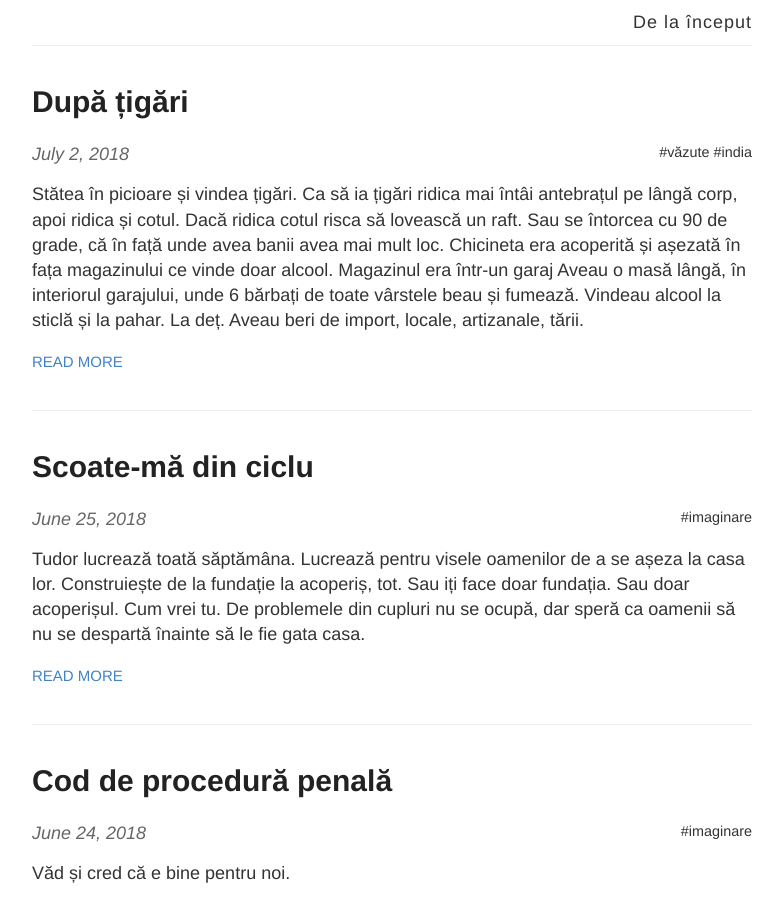
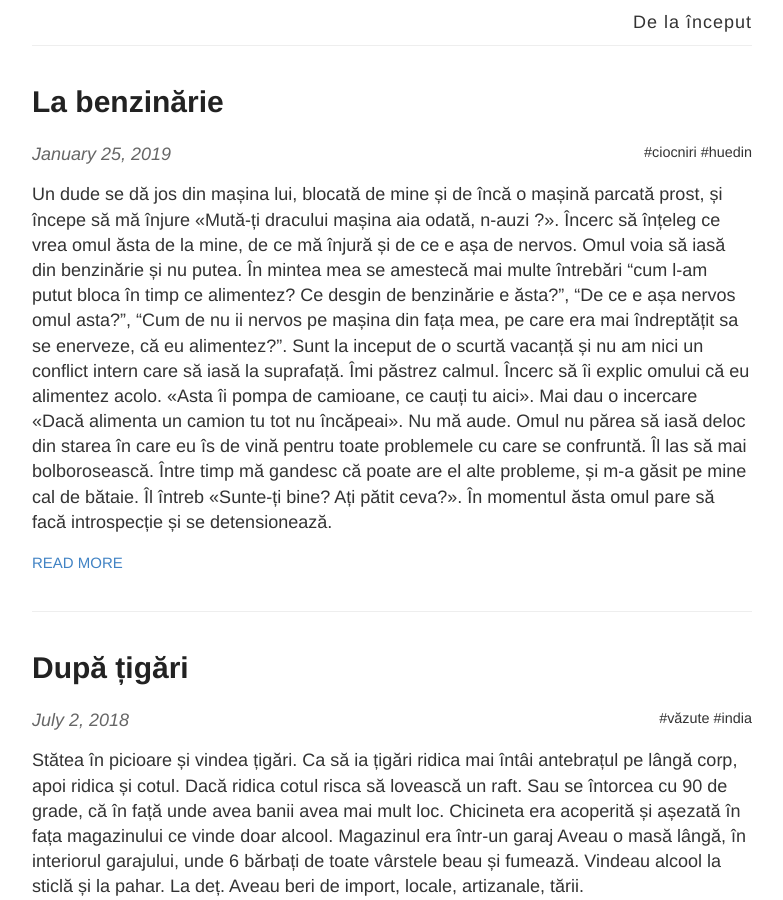
Before and after one commit to dorinoltean/blog, a Jekyll site: the page built from index.html, in a window 1280 px wide and 900 px high. Shown: the whole window, without its empty margins (248-1031 px from the left). Built offline with Jekyll 4.4.1, drawn with Linux system fonts in a browser that asks for light colours.

Commit message:
la benzinarie

```diff
--- a/_layouts/post.html
+++ b/_layouts/post.html
@@ -21,10 +21,11 @@ layout: default
 
   {% if page.notes %}
     <div class="notes">
-      <h3>De la alții</h3>
+      <h3>Note</h3>
 
       {% for note in page.notes %}
       <div class="note">
+        <div class="tags">#{{note.hashtag}} </div>
         {% if note.url %}
           <a href="{{note.url}}">
             {{note.content}}
--- /dev/null
+++ b/_posts/2019-01-25-la-benzinarie.md
@@ -0,0 +1,12 @@
+---
+layout: post
+title: La benzinărie
+tags:
+ - ciocniri
+ - huedin
+notes:
+ - hashtag: staichill
+   content: Portretul tău nu e autoportretul meu.
+---
+
+Un dude se dă jos din mașina lui, blocată de mine și de încă o mașină parcată prost, și începe să mă înjure <<Mută-ți dracului mașina aia odată, n-auzi ?>>. Încerc să înțeleg ce vrea omul ăsta de la mine, de ce mă înjură și de ce e așa de nervos. Omul voia să iasă din benzinărie și nu putea. În mintea mea se amestecă mai multe întrebări "cum l-am putut bloca în timp ce alimentez? Ce desgin de benzinărie e ăsta?", "De ce e așa nervos omul asta?", "Cum de nu ii nervos pe mașina din fața mea, pe care era mai îndreptățit sa se enerveze, că eu alimentez?". Sunt la inceput de o scurtă vacanță și nu am nici un conflict intern care să iasă la suprafață. Îmi păstrez calmul. Încerc să îi explic omului că eu alimentez acolo. <<Asta îi pompa de camioane, ce cauți tu aici>>. Mai dau o incercare <<Dacă alimenta un camion tu tot nu încăpeai>>. Nu mă aude. Omul nu părea să iasă deloc din starea în care eu îs de vină pentru toate problemele cu care se confruntă. Îl las să mai bolborosească. Între timp mă gandesc că poate are el alte probleme, și m-a găsit pe mine cal de bătaie. Îl întreb <<Sunte-ți bine? Ați pătit ceva?>>. În momentul ăsta omul pare să facă introspecție și se detensionează.
```
